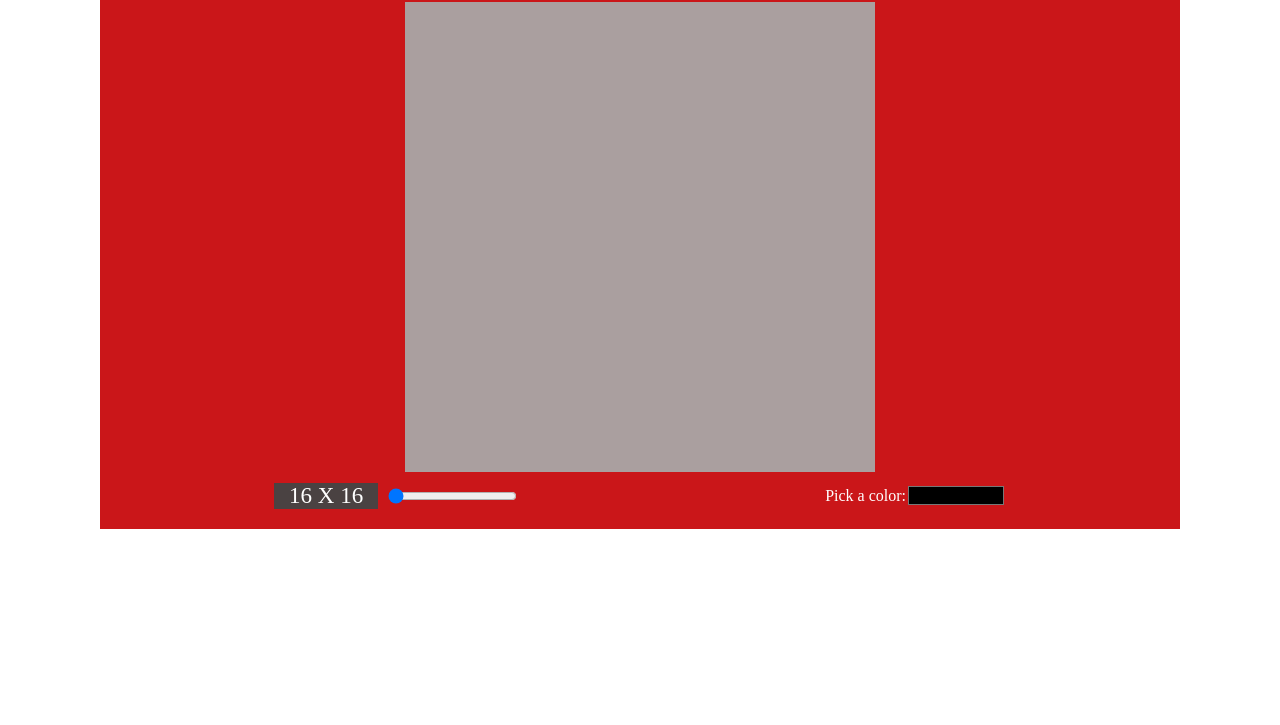
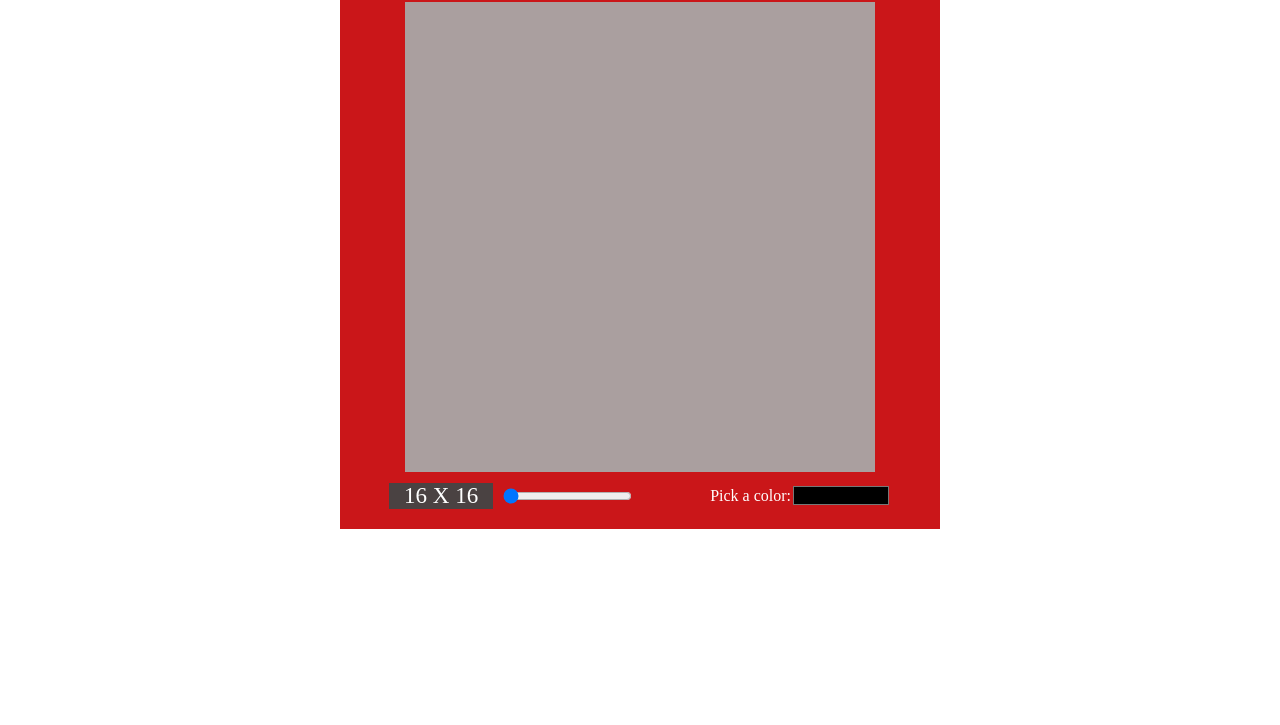
Before and after one commit to Naoufal-Aziane/Etch-A-Sketch, a plain HTML site: page index.html in a window 1280 px wide. Shown: the part 75-800 px from the top of the page. Drawn offline with Linux system fonts and the light colour scheme.

Commit message:
Adjust the container size

```diff
--- a/style.css
+++ b/style.css
@@ -9,9 +9,9 @@ html {
 
 .container{
   background-color: #CA1619;
-  max-width: 108rem;
+  max-width: 60rem;
   margin: 1rem auto;
-  padding: 2rem;
+  padding: 2rem 1rem;
 }
 h1{
   color: #fff;
```
